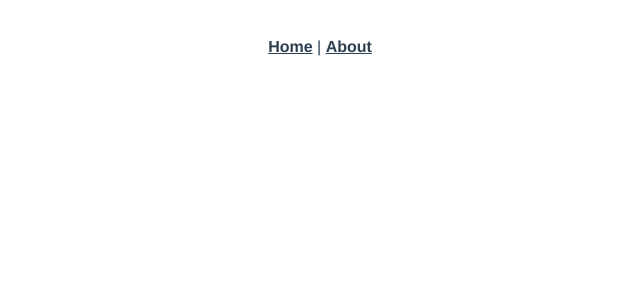
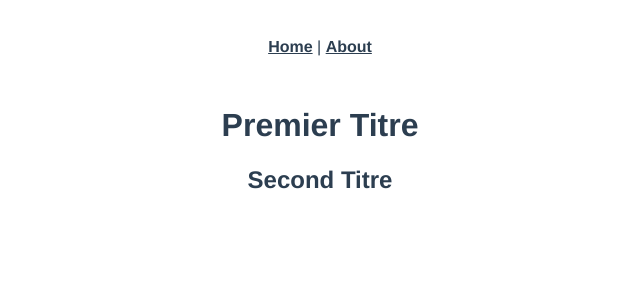
Before and after one commit to wassym-kalouache/calculator-vue, a Vue app: page /test in a window 1280 px wide. Shown: the top 300 px of the page, without its empty margins (320-960 px from the left). Built offline with nearby package versions, Linux system fonts and the light colour scheme.

Commit message:
Fist component

```diff
--- /dev/null
+++ b/src/components/FirstComponent.vue
@@ -0,0 +1,16 @@
+<template>
+    <div>
+        <h1>Premier Titre</h1>
+        <h2>Second Titre</h2>
+    </div>
+</template>
+
+<script>
+export default {
+
+}
+</script>
+
+<style>
+
+</style>
--- a/src/router/index.js
+++ b/src/router/index.js
@@ -17,7 +17,11 @@ const routes = [
     // this generates a separate chunk (about.[hash].js) for this route
     // which is lazy-loaded when the route is visited.
     component: () => import(/* webpackChunkName: "about" */ '../views/About.vue')
-  }
+  },
+  {path: '/test',
+   name: 'test',
+  component: () => import('../components/FirstComponent.vue')
+}
 ]
 
 const router = new VueRouter({
```
